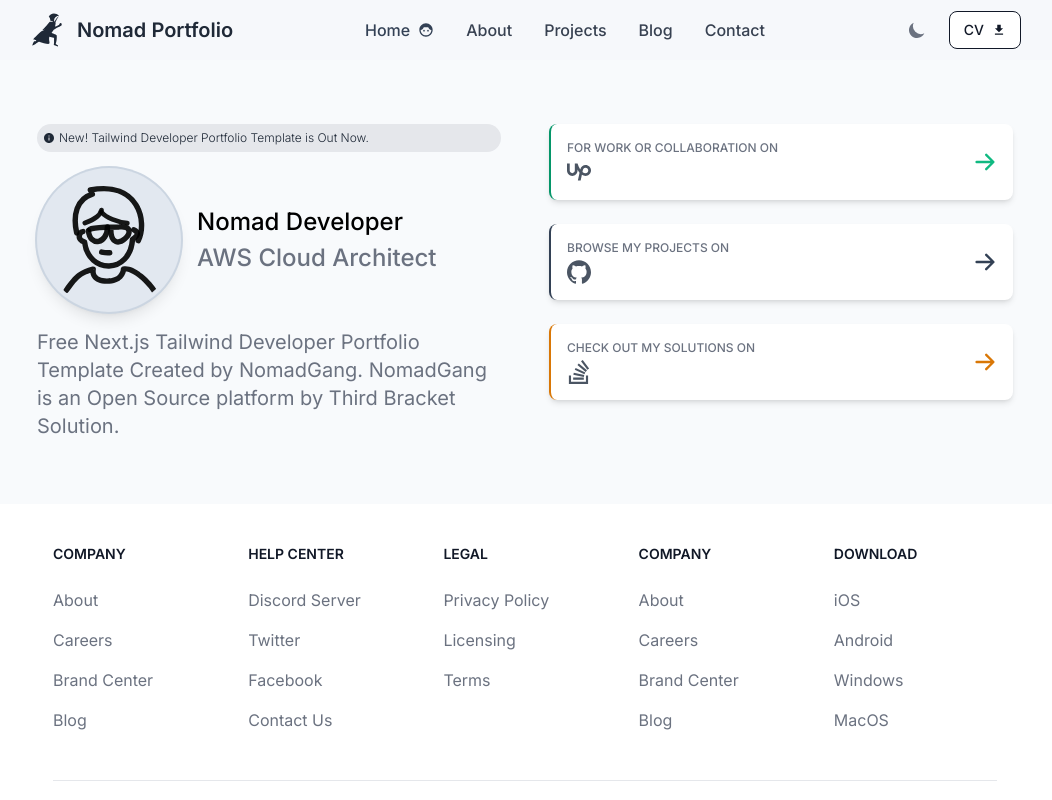
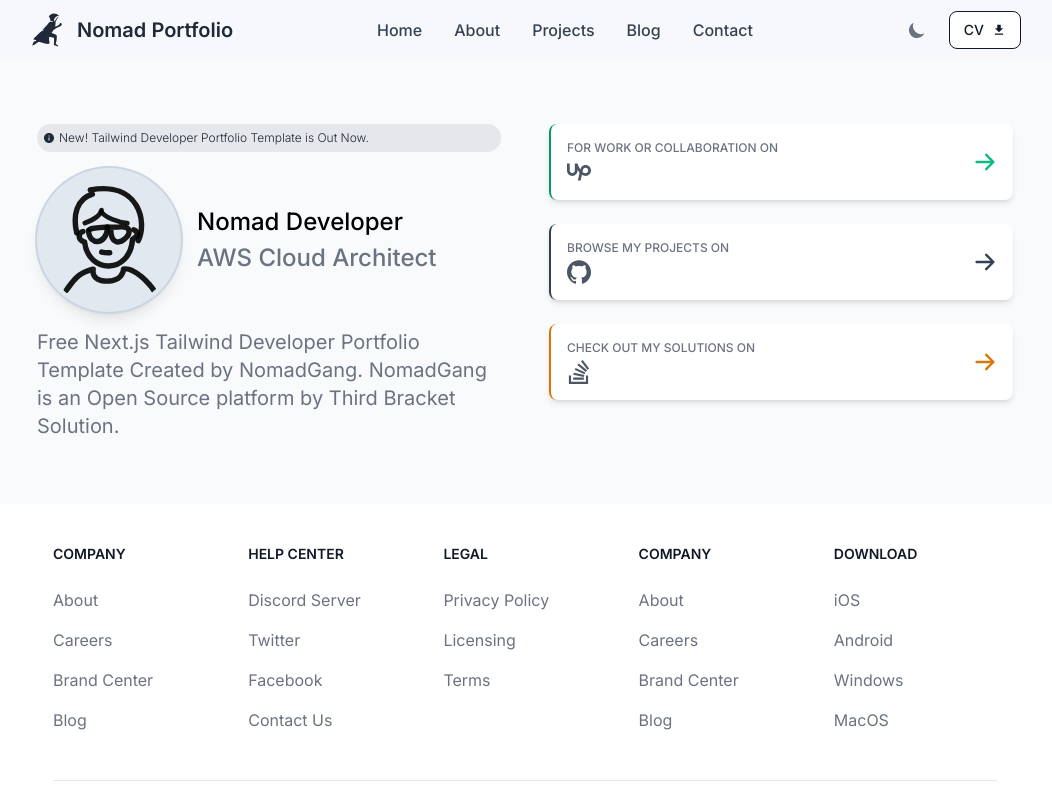
Before and after one commit to sagarmusabbir/nomad-flowbite-react-next.js-portfolio, a Next.js app: page / in a window 1280 px wide. Shown: the top 800 px of the page, without its empty margins (115-1167 px from the left). Built offline with nearby package versions, Linux system fonts and the light colour scheme.

Commit message:
Update default.tsx

```diff
--- a/app/components/default.tsx
+++ b/app/components/default.tsx
@@ -64,12 +64,12 @@
                 on: "bg-slate-600 text-white dark:text-white  md:bg-transparent md:text-slate-700",
               },
             }}
-className="md:inline-flex md:items-center md:justify-between"
+className="md:inline-flex lg:block items-center justify-between"
 
             href="#"
           >
             <span>Home</span>
-<MdFace6 className="w-4 h-4 hidden md:block ml-2"/>
+<MdFace6 className="w-4 h-4 lg:hidden fill-white ml-2"/>
           </Navbar.Link>
           <Navbar.Link href="#">About</Navbar.Link>
           <Navbar.Link href="#">Projects</Navbar.Link>
```
